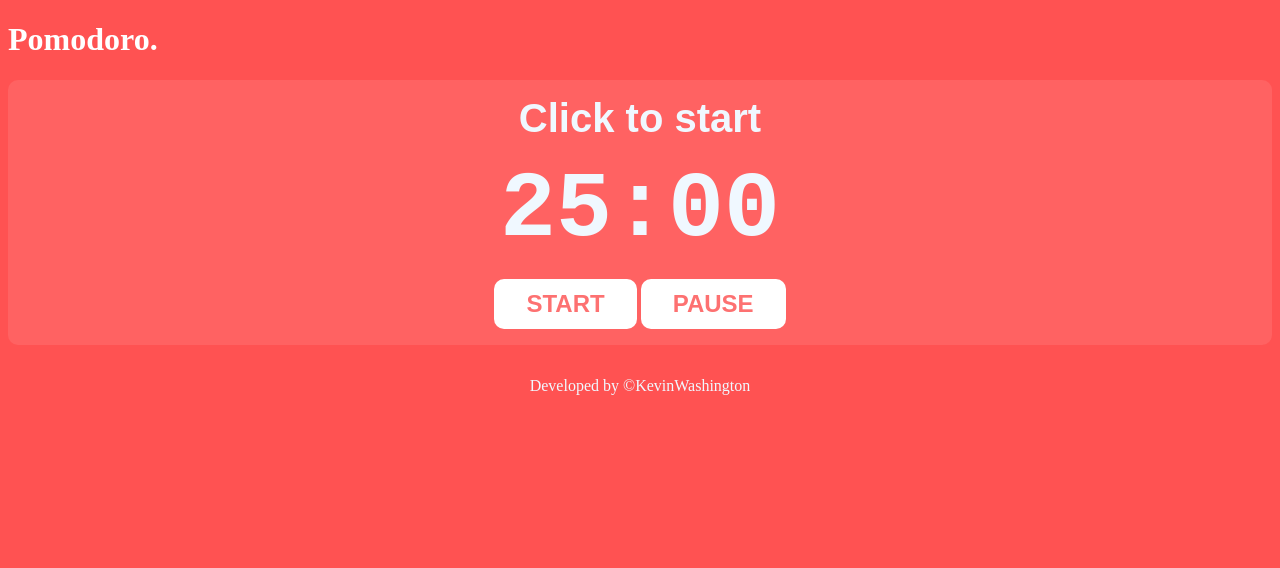
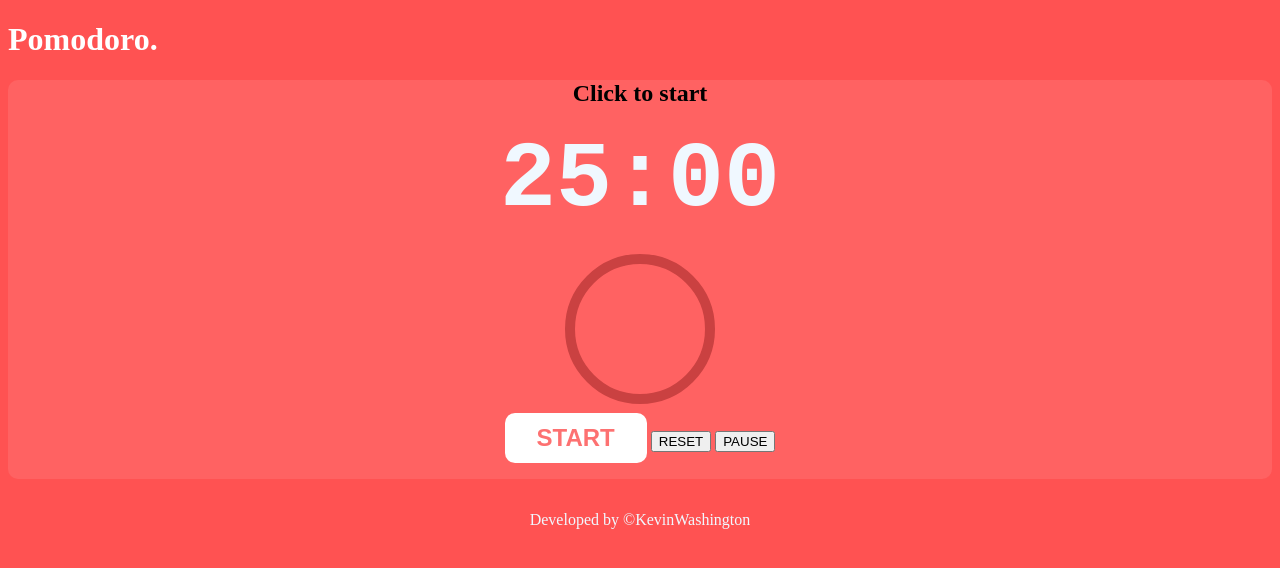
Before and after one commit to KevinWashington/pomodoro, a plain HTML site: page index.html in a window 1280 px wide. Drawn offline with Linux system fonts and the light colour scheme; a web font is replaced by a local one.

Commit message:
Update index.html

```diff
--- a/index.html
+++ b/index.html
@@ -1,5 +1,5 @@
 <!DOCTYPE html>
-<html lang="pt-br">
+<html lang="en">
   <head>
     <meta charset="UTF-8" />
     <meta http-equiv="X-UA-Compatible" content="IE=edge" />
@@ -19,11 +19,40 @@
       <h1 class="logo">Pomodoro.</h1>
     </header>
     <section>
-      <div id="header">Click to start</div>
-      <div id="timer">25:00</div>
+      <h1 id="text">Click to start</h1>
+
+      <!-- circulo -->
+      <div class="item">
+        <div id="timer">25:00</div>
+        <?xml version="1.0"?>
+        <svg
+          width="160"
+          height="160"
+          xmlns="
+        http://www.w3.org/2000/sgv"
+          xmlns:xlink="
+        http://www.w3.org/1999/xlink"
+        >
+          <desc>Círculo</desc>
+          <title>Count Down</title>
+          <circle
+            id="circulo"
+            class="circulo-animado"
+            cx="80"
+            cy="80"
+            r="70"
+            fill="none"
+            stroke="#ca4141"
+            stroke-width="10"
+            style="stroke-dashoffset: 440"
+          />
+        </svg>
+      </div>
+
       <div id="button">
-        <input id="start" type="button" value="START" onclick="start()" />
-        <input id="pause" type="button" value="PAUSE" onclick="pause()" />
+        <input class="btn" id="start" type="button" value="START" onclick="start()" />
+        <input class="btn" type="button" value="RESET" onclick="reset()" />
+        <input class="btn" type="button" value="PAUSE" onclick="pause()" />
       </div>
       <audio id="notification" preload="auto">
         <source src="audio.mp3" type="audio/mpeg" />
```
